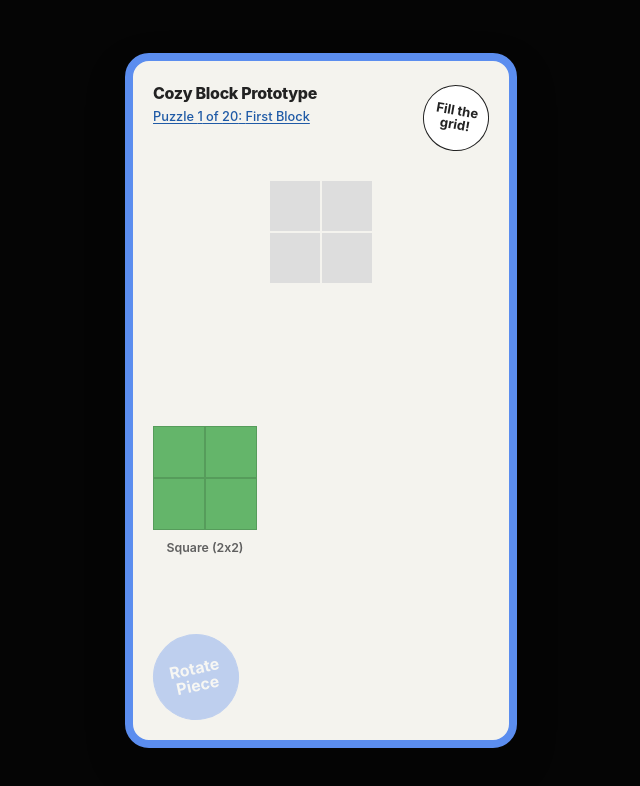
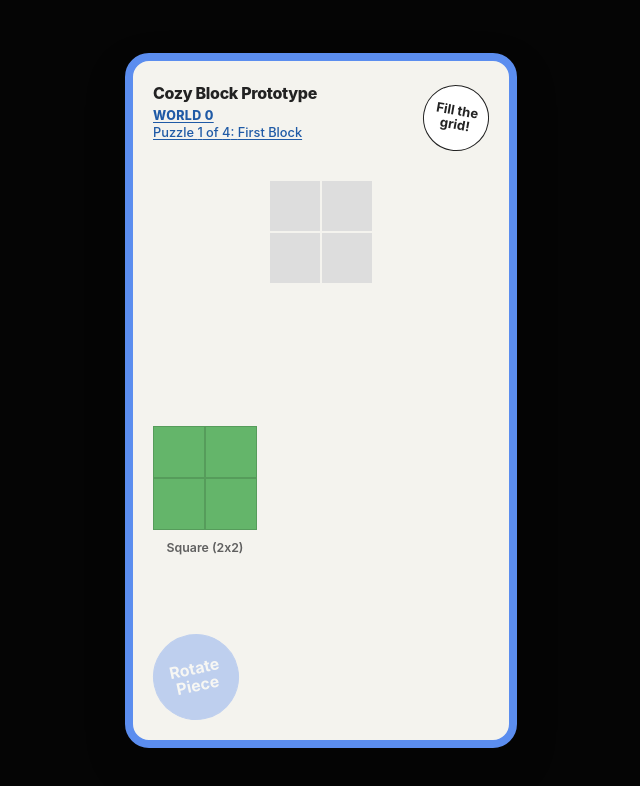
Before and after one commit to rschroed/CozyBlock, a React (Vite) app: page / in a window 1280 px wide. Shown: the top 786 px of the page, without its empty margins (319-959 px from the left). Built offline with nearby package versions, Linux system fonts and the light colour scheme.

Commit message:
Add set-aware world navigation

```diff
--- a/src/components/Game.jsx
+++ b/src/components/Game.jsx
@@ -1,5 +1,6 @@
 import { useEffect, useMemo, useRef, useState } from 'react';
 import { createLevelPieceInstances, LEVELS } from '../data/levels';
+import { getLevelNavigation, getLevelPickerSections } from '../data/levels/navigation';
 import {
   buildOccupancyMap,
   canPlacePiece,
@@ -41,6 +42,8 @@ function Game() {
     typeof window === 'undefined' ? 1024 : window.innerWidth,
   );
   const currentLevel = LEVELS[levelIndex];
+  const navigation = useMemo(() => getLevelNavigation(levelIndex), [levelIndex]);
+  const pickerSections = useMemo(() => getLevelPickerSections(), []);
   const currentLevelPieces = useMemo(() => createLevelPieceInstances(currentLevel), [currentLevel]);
   const pieceMap = useMemo(
     () => Object.fromEntries(currentLevelPieces.map((piece) => [piece.id, piece])),
@@ -364,7 +367,7 @@ function Game() {
   });
 
   const hasAnyPlacedPieces = Object.keys(placedPieces).length > 0;
-  const hasNextPuzzle = levelIndex < LEVELS.length - 1;
+  const hasNextPuzzle = navigation?.nextLevelIndex !== null;
   const isRotateActive = Boolean(selectedPieceId || dragState?.pieceId) && !isComplete;
 
   const trayPieces = currentLevelPieces.filter(
@@ -378,7 +381,10 @@ function Game() {
           <div className="game-copy">
             <h1>Cozy Block Prototype</h1>
             <button className="puzzle-trigger" onClick={() => setIsLevelPickerOpen(true)} type="button">
-              Puzzle {levelIndex + 1} of {LEVELS.length}: {currentLevel.name}
+              <span className="puzzle-trigger-set">{navigation.setName}</span>
+              <span className="puzzle-trigger-level">
+                Puzzle {navigation.localLevelNumber} of {navigation.localLevelCount}: {currentLevel.name}
+              </span>
             </button>
           </div>
 
@@ -448,22 +454,36 @@ function Game() {
             <div className="completion-overlay">
               <div className="completion-badge">Yay!</div>
               <div className="completion-copy">
+                {navigation.crossesIntoNextSet ? (
+                  <>
+                    You finished
+                    <br />
+                    {navigation.setName}
+                  </>
+                ) : (
+                  <>
                     You completed
                     <br />
-                Puzzle {levelIndex + 1} of {LEVELS.length}:
+                    {navigation.setName}
+                    <br />
+                    Puzzle {navigation.localLevelNumber} of {navigation.localLevelCount}:
                     <br />
                     {currentLevel.name}
+                  </>
+                )}
               </div>
               {hasNextPuzzle ? (
                 <button
                   className="completion-next"
-                  onClick={() => goToLevel(levelIndex + 1)}
+                  onClick={() => goToLevel(navigation.nextLevelIndex)}
                   type="button"
                 >
-                  Play the next puzzle
+                  {navigation.crossesIntoNextSet
+                    ? `Start ${navigation.nextSet.name}`
+                    : 'Play the next puzzle'}
                 </button>
               ) : (
-                <div className="completion-done">You finished all puzzles.</div>
+                <div className="completion-done">You finished all worlds.</div>
               )}
             </div>
           ) : null}
@@ -503,17 +523,27 @@ function Game() {
                 Close
               </button>
             </div>
+            <div className="picker-sections">
+              {pickerSections.map((section) => (
+                <section className="picker-section" key={section.setId}>
+                  <div className="picker-section-header">
+                    <strong>{section.setName}</strong>
+                    <span>{section.levels.length} puzzles</span>
+                  </div>
                   <div className="picker-grid">
-              {LEVELS.map((level, index) => (
+                    {section.levels.map(({ level, levelIndex: sectionLevelIndex, localLevelNumber }) => (
                       <button
-                  className={index === levelIndex ? 'active' : ''}
+                        className={sectionLevelIndex === levelIndex ? 'active' : ''}
                         key={level.id}
-                  onClick={() => goToLevel(index)}
+                        onClick={() => goToLevel(sectionLevelIndex)}
                         type="button"
                       >
-                  <span>{index + 1}</span>
+                        <span>Puzzle {localLevelNumber}</span>
                         <span>{level.name}</span>
                       </button>
+                    ))}
+                  </div>
+                </section>
               ))}
             </div>
           </div>
--- /dev/null
+++ b/src/data/levels/navigation.js
@@ -0,0 +1,86 @@
+import { LEVELS, LEVEL_SETS } from './index';
+
+function getSetStartIndex(setIndex) {
+  let startIndex = 0;
+
+  for (let index = 0; index < setIndex; index += 1) {
+    startIndex += LEVEL_SETS[index].levels.length;
+  }
+
+  return startIndex;
+}
+
+export function getLevelNavigation(levelIndex) {
+  const level = LEVELS[levelIndex];
+
+  if (!level) {
+    return null;
+  }
+
+  let traversedLevels = 0;
+  let activeSet = null;
+  let activeSetIndex = -1;
+
+  for (let setIndex = 0; setIndex < LEVEL_SETS.length; setIndex += 1) {
+    const set = LEVEL_SETS[setIndex];
+    const nextTraversedLevels = traversedLevels + set.levels.length;
+
+    if (levelIndex < nextTraversedLevels) {
+      activeSet = set;
+      activeSetIndex = setIndex;
+      break;
+    }
+
+    traversedLevels = nextTraversedLevels;
+  }
+
+  if (!activeSet) {
+    return null;
+  }
+
+  const localLevelIndex = levelIndex - traversedLevels;
+  const nextLevelIndex = levelIndex < LEVELS.length - 1 ? levelIndex + 1 : null;
+  const previousLevelIndex = levelIndex > 0 ? levelIndex - 1 : null;
+  const hasNextLevelInSet = localLevelIndex < activeSet.levels.length - 1;
+  const hasPreviousLevelInSet = localLevelIndex > 0;
+  const crossesIntoNextSet = !hasNextLevelInSet && nextLevelIndex !== null;
+  const nextSet = crossesIntoNextSet ? LEVEL_SETS[activeSetIndex + 1] ?? null : null;
+
+  return {
+    levelIndex,
+    level,
+    set: activeSet,
+    setIndex: activeSetIndex,
+    setId: activeSet.id,
+    setName: activeSet.name,
+    localLevelIndex,
+    localLevelNumber: localLevelIndex + 1,
+    localLevelCount: activeSet.levels.length,
+    hasPreviousLevelInSet,
+    hasNextLevelInSet,
+    crossesIntoNextSet,
+    previousLevelIndex,
+    nextLevelIndex,
+    nextSet,
+  };
+}
+
+export function getLevelPickerSections() {
+  return LEVEL_SETS.map((set, setIndex) => {
+    const startLevelIndex = getSetStartIndex(setIndex);
+
+    return {
+      set,
+      setIndex,
+      setId: set.id,
+      setName: set.name,
+      startLevelIndex,
+      levels: set.levels.map((level, localLevelIndex) => ({
+        level,
+        levelIndex: startLevelIndex + localLevelIndex,
+        localLevelIndex,
+        localLevelNumber: localLevelIndex + 1,
+      })),
+    };
+  });
+}
--- a/src/index.css
+++ b/src/index.css
@@ -97,10 +97,27 @@ button {
   text-decoration: underline;
   text-decoration-thickness: 1px;
   text-underline-offset: 2px;
+  display: flex;
+  flex-direction: column;
+  gap: 2px;
 }
 
 .puzzle-trigger:hover {
   color: #143c6f;
+}
+
+.puzzle-trigger-set {
+  font-size: 0.78rem;
+  font-weight: 800;
+  line-height: 1.1;
+  text-transform: uppercase;
+  letter-spacing: 0.03em;
+}
+
+.puzzle-trigger-level {
+  font-size: 0.8rem;
+  font-weight: 500;
+  line-height: 1.2;
 }
 
 .puzzle-trigger:focus-visible,
@@ -254,6 +271,7 @@ button {
 
 .picker-dialog {
   width: min(100%, 392px);
+  max-height: min(82vh, 720px);
   display: flex;
   flex-direction: column;
   gap: 12px;
@@ -282,6 +300,38 @@ button {
   border-radius: 12px;
   background: var(--panel-surface);
   color: var(--text);
+}
+
+.picker-sections {
+  display: flex;
+  flex-direction: column;
+  gap: 14px;
+  overflow-y: auto;
+  padding-right: 2px;
+}
+
+.picker-section {
+  display: flex;
+  flex-direction: column;
+  gap: 8px;
+}
+
+.picker-section-header {
+  display: flex;
+  align-items: baseline;
+  justify-content: space-between;
+  gap: 12px;
+  padding-inline: 2px;
+}
+
+.picker-section-header strong {
+  font-size: 0.9rem;
+}
+
+.picker-section-header span {
+  font-size: 0.76rem;
+  font-weight: 600;
+  color: var(--text-muted);
 }
 
 .picker-grid {
```
Also changed, not shown: 1 other file (tests, documents, lock files or other folders). Lines whose indentation alone changed are shown as unchanged.
